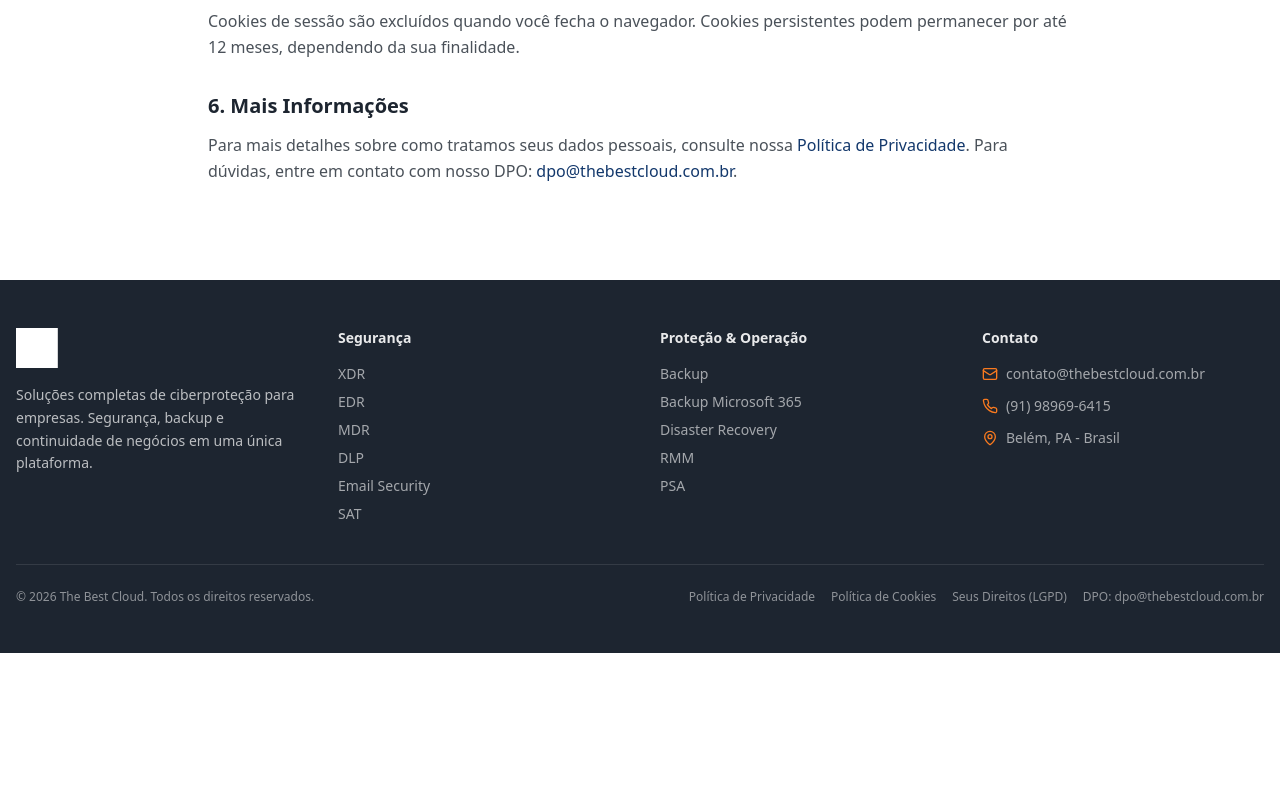
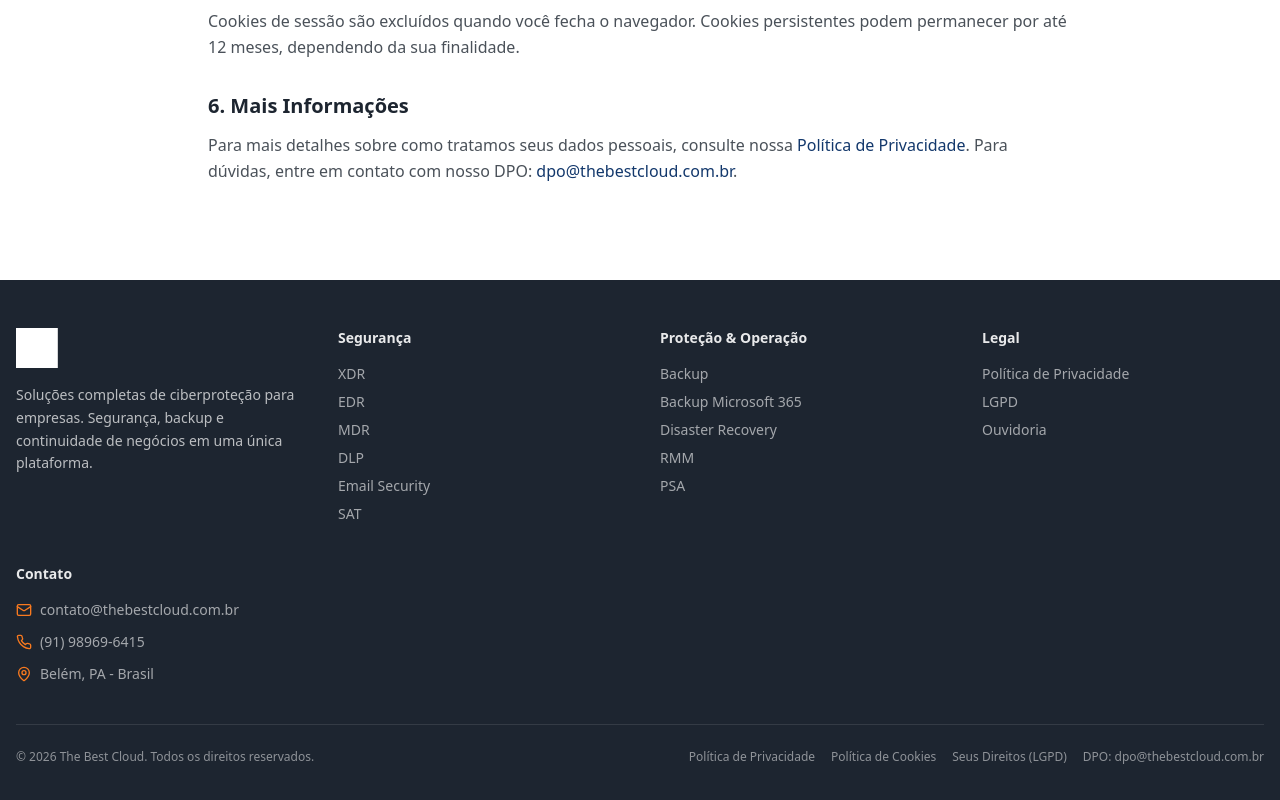
Before and after one commit to cesarnetxbr/thebestcloud-fc8512b8, a React (Vite) app: page /cookies in a window 1280 px wide. Shown: the part 1020-1820 px from the top of the page. Before the commit the page ends 1673 px from the top, so only its background shows below. Built offline with nearby package versions, Linux system fonts and the light colour scheme; the HTML template or start-up script is replaced by a standard one; what @lovable.dev/cloud-auth-js would draw is missing.

Commit message:
Changes
Co-authored-by: cesarnetxbr <237045580+cesarnetxbr@users.noreply.github.com>

```diff
--- a/src/components/Footer.tsx
+++ b/src/components/Footer.tsx
@@ -36,6 +36,15 @@ const Footer = () => {
               <li><Link to="/solucao/disaster-recovery" className="text-background/60 hover:text-accent transition-colors">Disaster Recovery</Link></li>
               <li><Link to="/solucao/rmm" className="text-background/60 hover:text-accent transition-colors">RMM</Link></li>
               <li><Link to="/solucao/psa" className="text-background/60 hover:text-accent transition-colors">PSA</Link></li>
+            </ul>
+          </div>
+
+          <div>
+            <h4 className="font-semibold text-sm mb-4 text-background/90">Legal</h4>
+            <ul className="space-y-2 text-sm">
+              <li><Link to="/privacidade" className="text-background/60 hover:text-accent transition-colors">Política de Privacidade</Link></li>
+              <li><Link to="/lgpd/solicitar" className="text-background/60 hover:text-accent transition-colors">LGPD</Link></li>
+              <li><Link to="/portal/ouvidoria" className="text-background/60 hover:text-accent transition-colors">Ouvidoria</Link></li>
             </ul>
           </div>
 
--- a/src/components/Header.tsx
+++ b/src/components/Header.tsx
@@ -6,7 +6,6 @@ import logo from "@/assets/logo.png";
 
 const menuItems = [
   { label: "Início", href: "/" },
-  { label: "Ouvidoria", href: "/portal/ouvidoria" },
   {
     label: "Segurança",
     children: [
```
